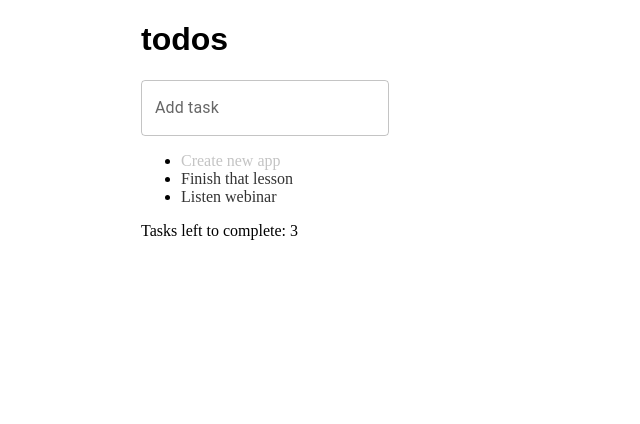
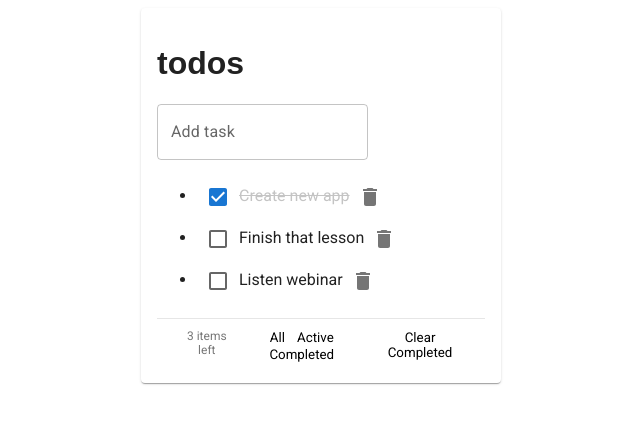
Before and after one commit to WebHeroSchool/todo_react-app, a React (Create React App) app: page / in a window 1280 px wide. Shown: the top 424 px of the page, without its empty margins (319-959 px from the left). Built offline with nearby package versions, Linux system fonts and the light colour scheme.

Commit message:
do refactoring

```diff
--- a/src/components/App/App.js
+++ b/src/components/App/App.js
@@ -2,10 +2,14 @@ import React from 'react';
 import InputItem from '../InputItem/InputItem';
 import ItemList from '../ItemList/ItemList';
 import Footer from '../Footer/Footer';
+import Card from '@mui/material/Card';
+import CardContent from '@mui/material/CardContent';
+
 import styles from './App.module.css';
 
-const App = () => {
-    const items = [
+class App extends React.Component {
+    state = {
+        items: [
             {
               value: 'Create new app',
               isDone: true
@@ -18,14 +22,22 @@ const App = () => {
               value: 'Listen webinar',
               isDone: false
             }
-    ];
+        ]
+    };
 
+  render() {
     return (
       <div className={styles.wrap}>
+        <Card>
+          <CardContent>
             <h1 className={styles.title}>todos</h1>
             <InputItem />
-      <ItemList items={items} />
+            <ItemList items={this.state.items} />
             <Footer count={3} />
+          </CardContent>
+        </Card>
       </div>);
     }
+};
+
 export default App;
--- a/src/components/Footer/Footer.js
+++ b/src/components/Footer/Footer.js
@@ -1,5 +1,14 @@
 import React from 'react';
+import styles from './Footer.module.css';
 
-const Footer = ({ count }) => (<div>Tasks left to complete: { count }</div>);
+const Footer = ({ count }) => <div className={styles.footer}>
+<div className={styles.counter}> {count} items left</div>
+  <div className={styles.filter}>
+    <button className={styles.all}>All</button>
+    <button className={styles.active}>Active</button>
+    <button className={styles.completed}>Completed</button>
+  </div>
+  <button className={styles.clear}>Clear Completed</button>
+</div>;
 
 export default Footer;
--- /dev/null
+++ b/src/components/Footer/Footer.module.css
@@ -0,0 +1,44 @@
+.footer {
+	color: #777;
+	padding: 10px 15px;
+	height: 20px;
+	text-align: center;
+	border-top: 1px solid #e6e6e6;
+}
+
+.footer:before {
+	content: '';
+	position: absolute;
+	right: 0;
+	bottom: 0;
+	left: 0;
+	height: 50px;
+	overflow: hidden;
+	box-shadow: 0 1px 1px rgba(0, 0, 0, 0.2),
+	            0 8px 0 -3px #f6f6f6,
+	            0 9px 1px -3px rgba(0, 0, 0, 0.2),
+	            0 16px 0 -6px #f6f6f6,
+	            0 17px 2px -6px rgba(0, 0, 0, 0.2);
+}
+
+.footer {
+  display: flex;
+  font-size: 12px;
+  justify-content: space-between;
+  width: 90.9%;
+}
+
+.counter {
+  margin-left: 8px;
+}
+
+button {
+  border-width: 0;
+  background: #fff;
+  border-radius: 23px;
+}
+
+button:hover {
+  color: #fff;
+  background: #356eff;
+}
--- a/src/components/Item/Item.js
+++ b/src/components/Item/Item.js
@@ -1,16 +1,45 @@
 import React from 'react';
+import PropTypes from 'prop-types';
 import classnames from 'classnames';
-
+import DeleteIcon from '@mui/icons-material/Delete';
+import Checkbox from '@mui/material/Checkbox';
+import IconButton from '@mui/material/IconButton';
 import styles from './Item.module.css';
 
-const Item = ({ value, isDone }) => (
-  <span className={
+
+class Item extends React.Component {
+
+  render() {
+    const {value, isDone, onClickDone, id, onClickDelete} = this.props;
+    return <span className={
           classnames({
             [styles.item]: true,
             [styles.done]: isDone
           })
     }>
+  <span>
+    <Checkbox
+      checked={isDone}
+      tabIndex={-1}
+      onClick={() => onClickDone(id)}
+    />
     {value}
-  </span>);
+  </span>
+    <IconButton
+      className={styles.delete}
+      aria-label="delete"
+      onClick={() => onClickDelete(id)}
+    >
+      <DeleteIcon />
+    </IconButton>
+  </span>}
+}
 
+Item.propTypes = {
+  value: PropTypes.string.isRequired,
+  isDone: PropTypes.bool.isRequired,
+  id: PropTypes.number.isRequired,
+  onClickDone: PropTypes.func.isRequired,
+  onClickDelete: PropTypes.func.isRequired,
+}
 export default Item;
--- a/src/components/Item/Item.module.css
+++ b/src/components/Item/Item.module.css
@@ -1,7 +1,29 @@
-.item {
+@import url('https://fonts.googleapis.com/css2?family=Roboto:wght@100;300;400;500;700;900&display=swap');
+
+* {
+  font-family: "Roboto", "Helvetica", "Arial", sans-serif;
+}
+
+.IatemList {
   color: #333;
+  display: flex;
+  justify-content: space-between;
+  padding: 4px;
 }
 
 .done {
   color: #c4c4c4;
+  text-decoration: line-through;
 }
+
+.delete {
+  justify-content: space-between;
+  flex: 100;
+}
+
+@media (max-width: 768px) {
+  .IatemList {
+    text-align: center;
+    padding: 15px;
+  }
+}
```
Also changed, not shown: package.json (+6 -3 lines), 2 other files (tests, documents, lock files or other folders). Lines whose indentation alone changed are shown as unchanged.
